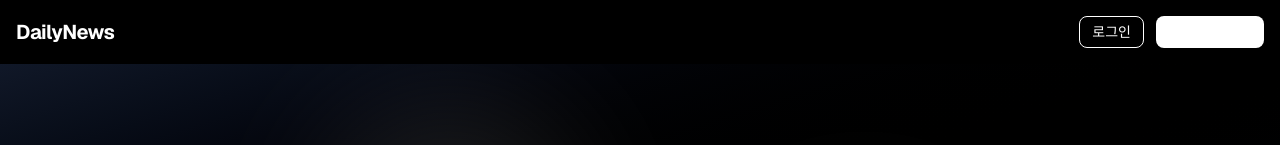
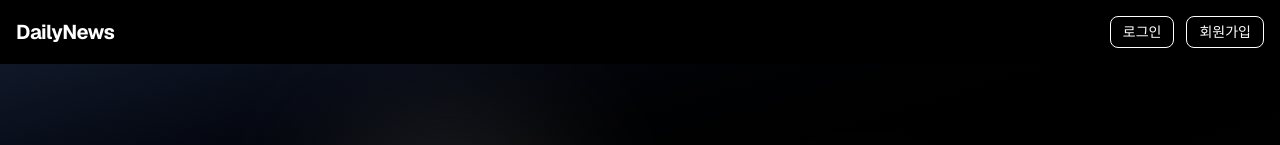
Before and after one commit to Kimchanghee/AI-Daily-Content-design, a Next.js app: page / in a window 1280 px wide. Shown: the top 145 px of the page. Built offline with nearby package versions, Linux system fonts and the light colour scheme; no server answers.

Commit message:
style: change signup button to outline style
- Change "무료 체험 시작" to "회원가입"
- Match login button style (outline, border-white, text-white)

🤖 Generated with [Claude Code](https://claude.com/claude-code)

Co-Authored-By: Claude <noreply@anthropic.com>

```diff
--- a/components/news-template-selector.tsx
+++ b/components/news-template-selector.tsx
@@ -189,11 +189,12 @@ export default function NewsTemplateSelector() {
                   로그인
                 </Button>
                 <Button
+                  variant="outline"
                   size="sm"
-                  className="bg-white text-black hover:bg-gray-200 text-sm font-bold"
+                  className="border-white text-white hover:bg-white hover:text-black text-sm bg-transparent"
                   onClick={() => router.push("/auth/signup")}
                 >
-                  무료 체험 시작
+                  회원가입
                 </Button>
               </>
             )}
```
